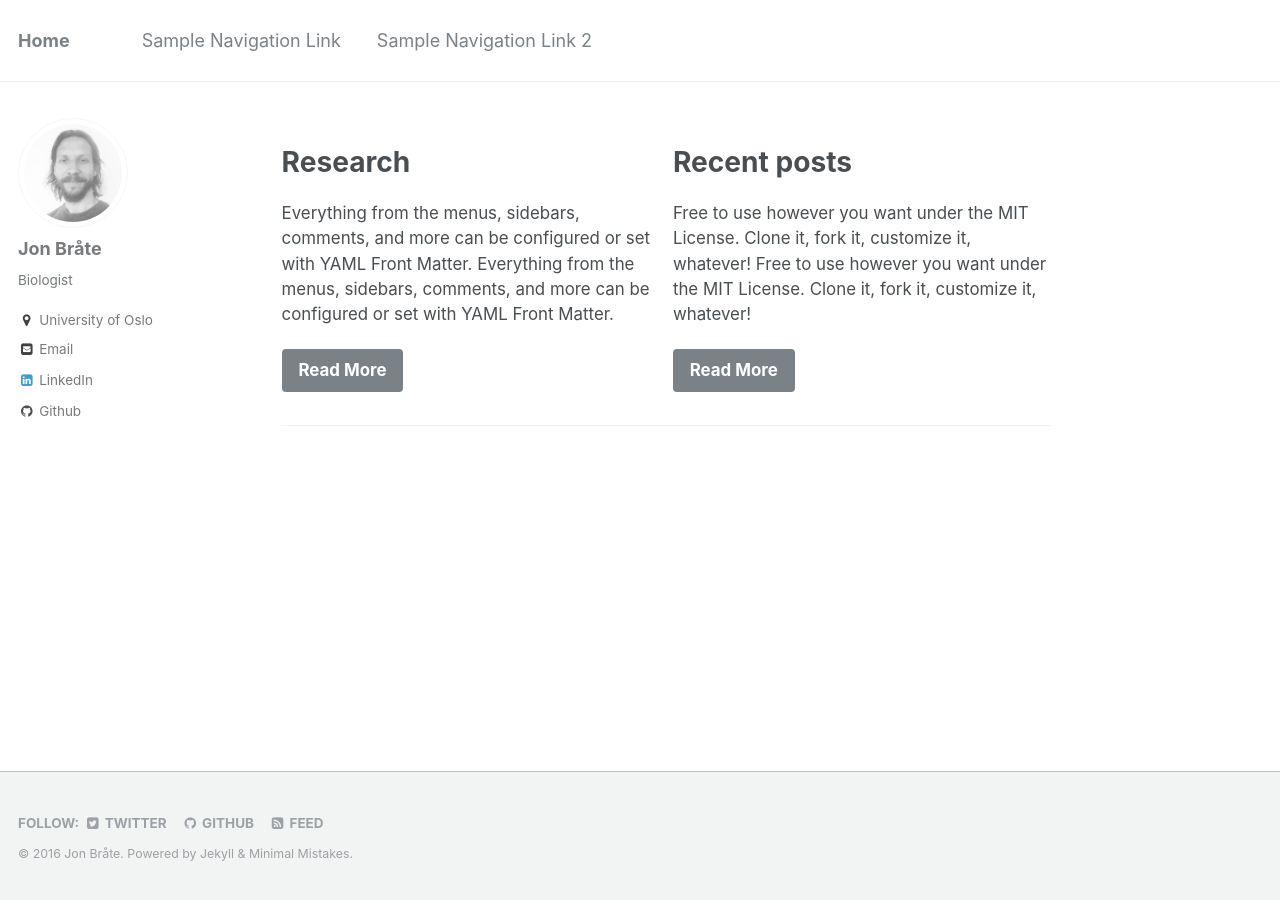
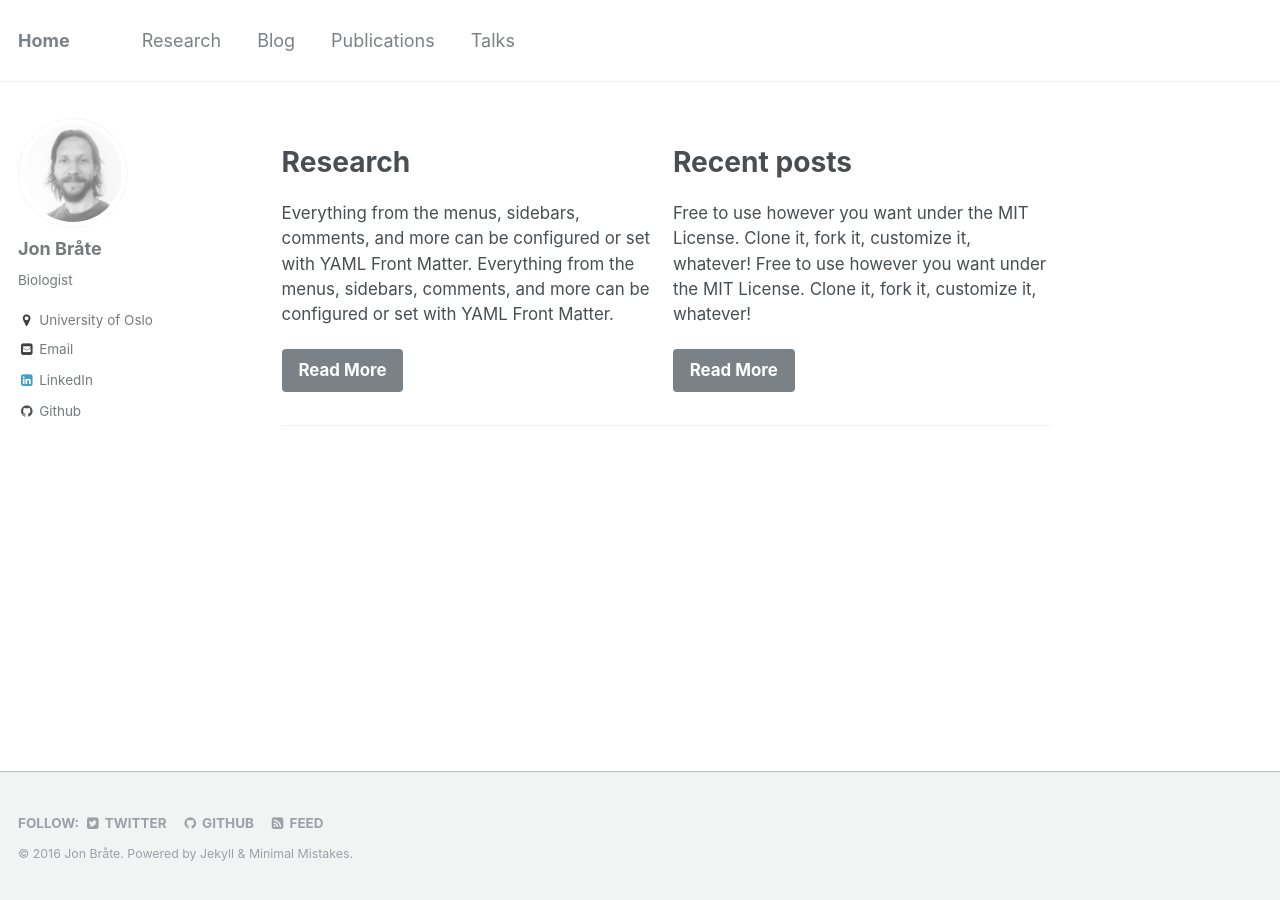
Before and after one commit to pjpaulpj/jonbra.github.io, a Jekyll site: the page built from index.md, in a window 1280 px wide. Built offline with Jekyll 4.4.1, drawn with Linux system fonts in a browser that asks for light colours.

Commit message:
updated masthead links

```diff
--- a/_data/navigation.yml
+++ b/_data/navigation.yml
@@ -1,7 +1,13 @@
 # main links links
 main:
-  - title: "Sample Navigation Link"
-    url: https://mmistakes.github.io/minimal-mistakes/docs/navigation/
+  - title: "Research"
+    url: https://jonbra.github.io/research/
 
-  - title: "Sample Navigation Link 2"
-    url: /
+  - title: "Blog"
+    url: https://jonbra.github.io/blog/
+
+  - title: "Publications"
+    url: https://jonbra.github.io/publications/
+
+  - title: "Talks"
+    url: /collection-archive/
```
